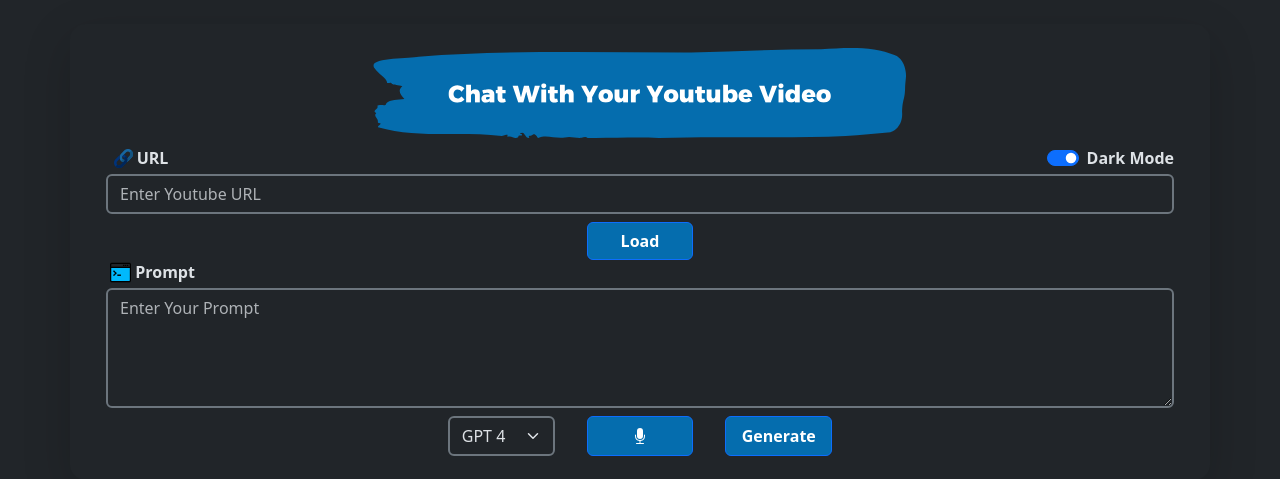
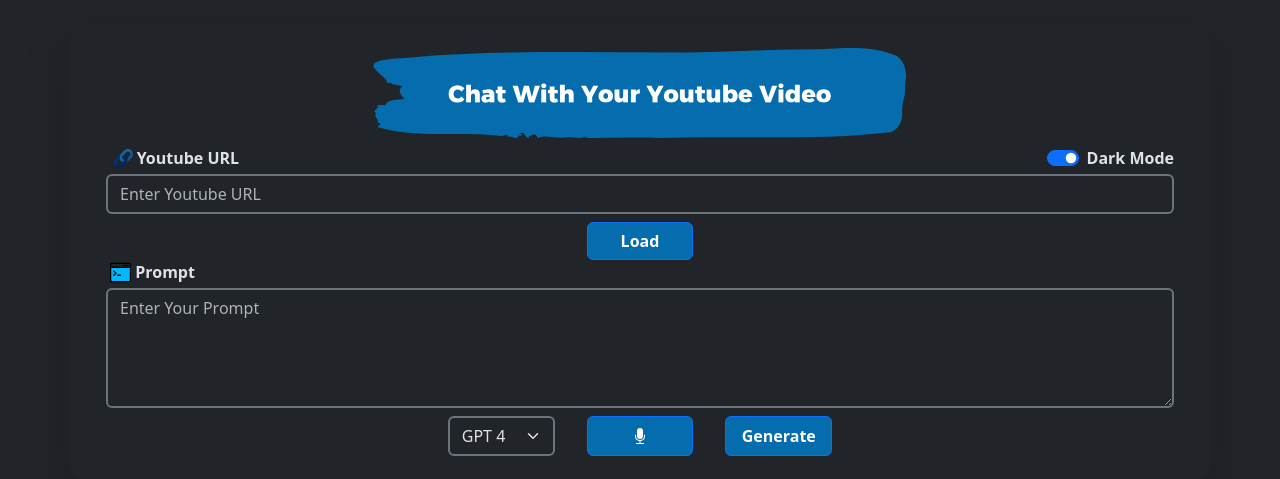
Before and after one commit to cgudivad/Chat-with-your-Youtube-Video, a Flask app: page / in a window 1280 px wide. Shown: the top 479 px of the page. Run offline with Flask 3, Linux system fonts and the light colour scheme.

Commit message:
modified index.html

```diff
--- a/templates/index.html
+++ b/templates/index.html
@@ -28,7 +28,7 @@
         <div class="my-2">
           <div class="ms-2 mb-1 d-flex align-items-center">
             <img class="label-img url-img" src="{{ url_for('static', filename= 'images/url.svg') }}" alt="URL Icon" />
-            <label class="form-label ms-1 mb-0" for="url"><b>URL</b></label>
+            <label class="form-label ms-1 mb-0" for="url"><b>Youtube URL</b></label>
           </div>
           <input class="form-control border-2 border-secondary" type="text" id="url" name="url"
             placeholder="Enter Youtube URL" />
```
